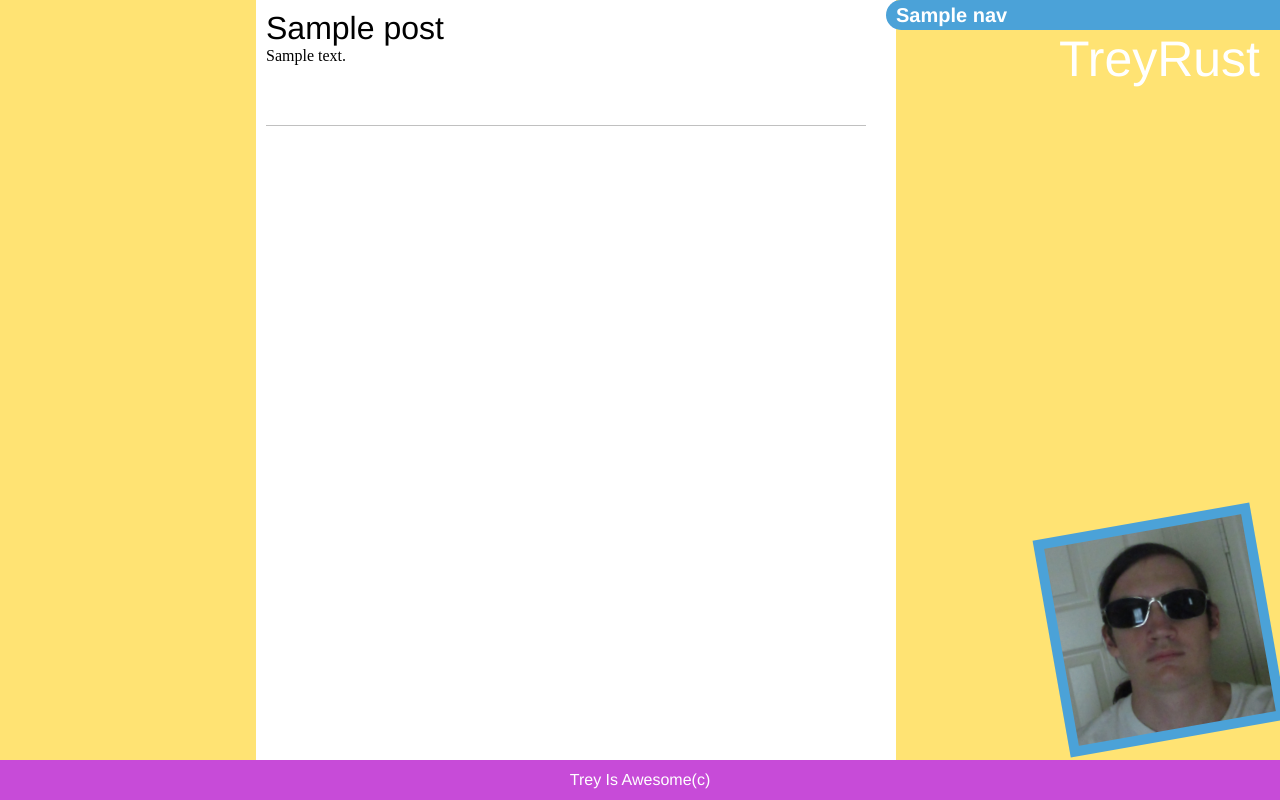
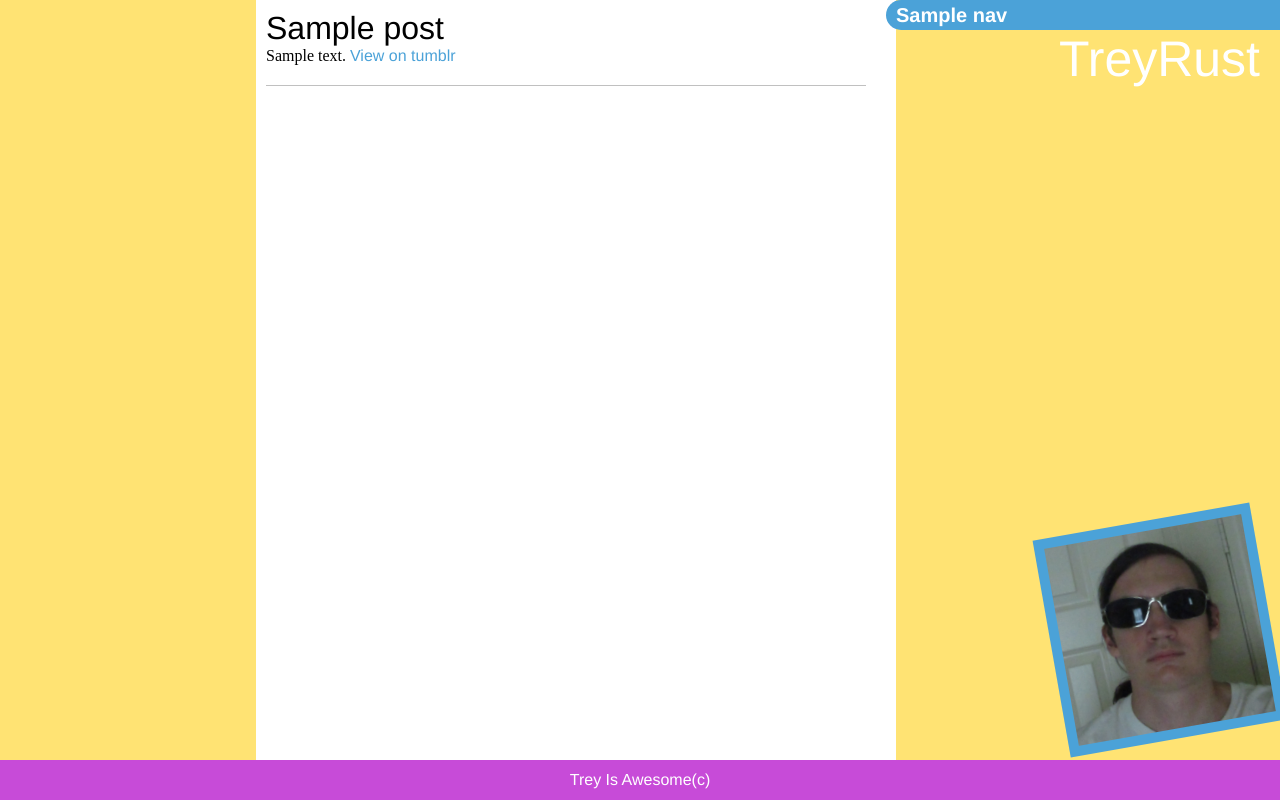
Before and after one commit to TreyRust/treyrust.com, a Flask app: template templates/blogroll.html in a window 1280 px wide. Run offline with Flask 2, Linux system fonts and the light colour scheme; the template is opened without the code that fills it: most values are stand-ins (such as "Sample title", 1, 10 or a date in 2020).

Commit message:
Added coding challenge page and a link to the tumblr page of the post.

```diff
--- a/main.py
+++ b/main.py
@@ -7,7 +7,8 @@ def getKit(base):
 	navLinks = [('blog', 'Blog'),
 				('demos', 'Tech Demos'),
 				('projects', 'Projects'),
-				('postmortems', 'Project Post-mortems')]
+				('postmortems', 'Project Post-mortems'),
+				('codingchallenges', "Trey's Coding Challenges")]
 
 	cleanedNavLinks = []
 
@@ -43,6 +44,10 @@ def blog_get():
 def postmortems_get():
 	return blogHelper('postmortems', 'project postmortems')
 
+@app.route('/codingchallenges/', methods=['GET'])
+def codingchallenges_get():
+	return blogHelper('codingchallenges', "trey's coding challenges")
+
 
 @app.route('/projects/<projectName>', methods=['GET'])
 def projects_name_get(projectName):
--- a/projectpropagator.py
+++ b/projectpropagator.py
@@ -3,7 +3,7 @@ import requests, requests_cache, datetime, base64
 #Gotta cache that shit, because otherwise we reach the hourly rate limit of 60 pretty quickly.
 #With an authenticated request, that goes up to 5000, but I still don't like calling it
 #every single time. This is also a lot faster.
-requests_cache.install_cache('request_cache', backend='sqlite', expire_after=3600)
+requests_cache.install_cache('request_cache1', backend='sqlite', expire_after=3600)
 
 def convertTime(gitTimestamp):
 	return datetime.datetime.strptime(gitTimestamp, "%Y-%m-%dT%H:%M:%SZ").strftime('%b %d, %Y')
--- a/static/template.css
+++ b/static/template.css
@@ -60,11 +60,6 @@ a:hover
 	color:#3B86B3;
 }
 
-#wholeContainer
-{
-	background-color: blue;
-}
-
 #contentContainer
 {
 	position: absolute;
@@ -89,7 +84,7 @@ a:hover
 	width: 600px;
 	height: 1px;
 	background-color: silver;
-	margin-top: 60px;
+	margin-top: 20px;
 	margin-bottom: 20px;
 }
 
--- a/templates/blogroll.html
+++ b/templates/blogroll.html
@@ -2,7 +2,7 @@
 
 {% block content %}
 
-{% for title, images, body in posts %}
+{% for title, images, body, link in posts %}
 	{% if title %}
 		<h1>{{ title }}</h1>
 	{% elif images %}
@@ -11,6 +11,9 @@
 		{% endfor %}
 	{% endif %}
 	{{ body|safe }}
+
+	<a href='{{ link }}' target="_blank">View on tumblr</a>
+
 	<div class='postDivider'></div>
 {% endfor %}
 
--- a/tumblrpropagator.py
+++ b/tumblrpropagator.py
@@ -24,9 +24,9 @@ class tumblrPropagator():
 
 		for post in blog['posts']:
 			if post['type'] == u'photo':
-				allPosts.append((None, [post['photo-url-500']], post['photo-caption']))
+				allPosts.append((None, [post['photo-url-500']], post['photo-caption'], post['url']))
 			elif post['type'] == u'regular':
-				allPosts.append((post['regular-title'], None, post['regular-body']))
+				allPosts.append((post['regular-title'], None, post['regular-body'], post['url']))
 			else:
 				miscount += 1
 				#The idea is that the function will call itself again
```
